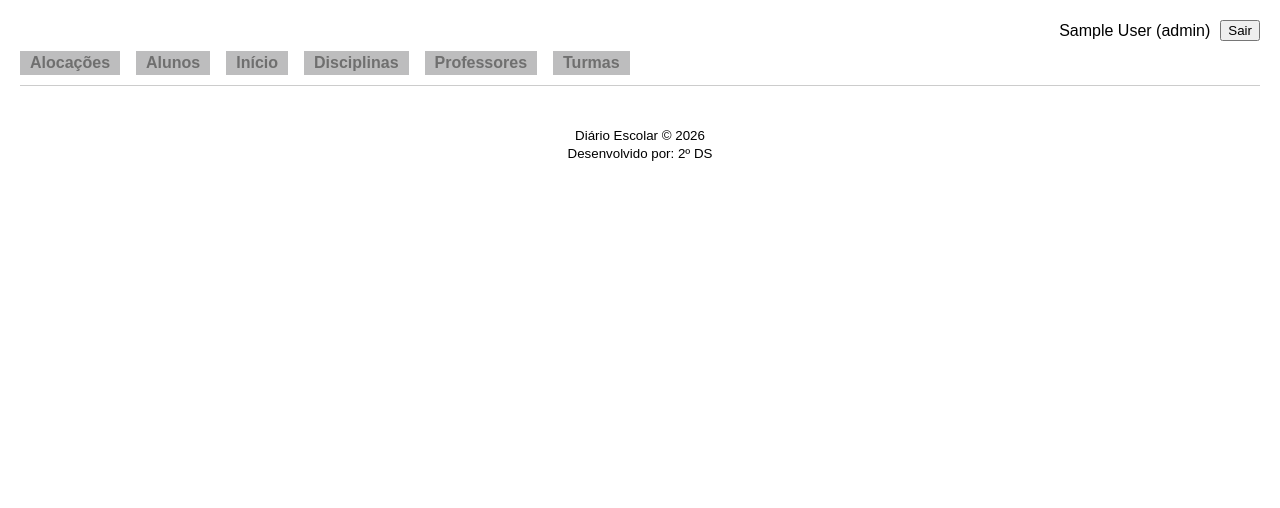
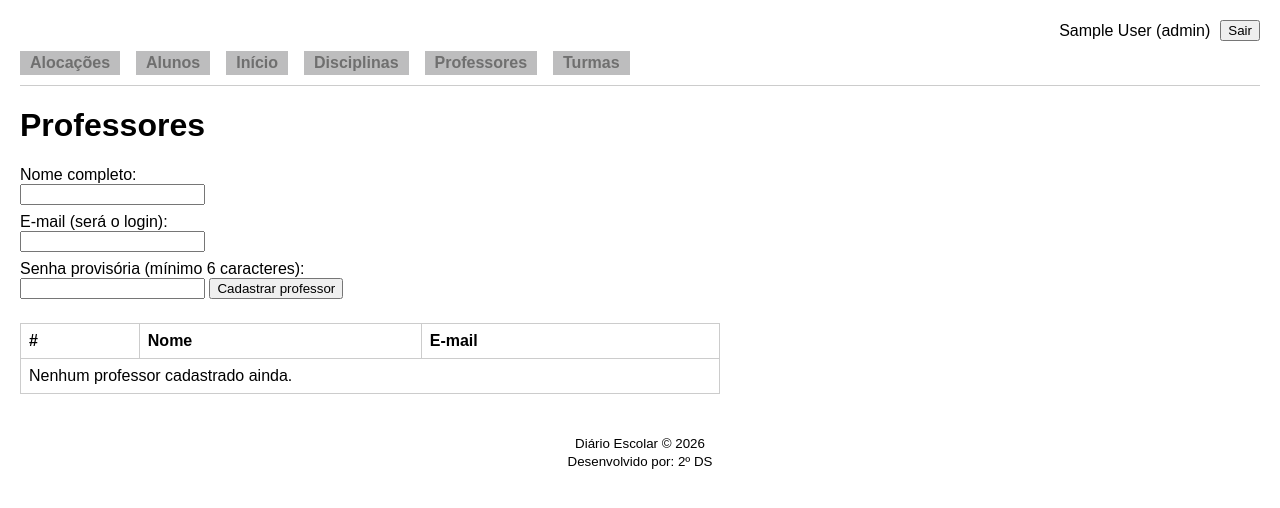
Before and after one commit to ravisantos/diario-escolar-online, a Flask app: page /admin/professores in a window 1280 px wide. Shown: the top 508 px of the page. Run offline with Flask 3, Linux system fonts and the light colour scheme; the visitor is signed in with stand-in values (Sample User, id 1).

Commit message:
Adicionada página de cadastro de professor

```diff
--- a/diario-escolar/routes/admin.py
+++ b/diario-escolar/routes/admin.py
@@ -1,9 +1,15 @@
 from flask import Blueprint, flash, redirect, render_template, request, url_for
 
 from extensions import db
+
+from models.usuario import Usuario
 from models.disciplina import Disciplina
 from models.turma import Turma
+from models.professor import Professor
+
 from routes.decorators import login_obrigatorio
+
+from services.usuarios import criar_professor
 
 admin_bp = Blueprint('admin', __name__)
 
@@ -51,7 +57,26 @@ def alocacoes():
 @admin_bp.route('/professores', methods=['GET', 'POST'])
 @login_obrigatorio('admin')
 def professores():
-    return render_template('admin/professores.html')
+    if request.method == 'POST':
+        nome = request.form.get('nome', '')
+        email = request.form.get('email', '')
+        senha = request.form.get('senha', '')
+
+        try:
+            criar_professor(
+                request.form.get('nome', ''),
+                request.form.get('email', ''),
+                request.form.get('senha', '')
+            )
+        except ValueError as erro:
+            flash(str(erro), 'erro')
+
+        else:
+            flash('Professor cadastrado', 'sucesso')
+            return redirect(url_for('admin.professores'))
+
+    lista = Professor.query.join(Usuario).order_by(Usuario.nome).all()
+    return render_template('admin/professores.html', professores=lista)
 
 # Turmas
 
--- a/diario-escolar/templates/admin/professores.html
+++ b/diario-escolar/templates/admin/professores.html
@@ -1 +1,37 @@
 {% extends 'admin/base_admin.html' %}
+
+{% block titulo %}Professores{% endblock %}
+
+{% block conteudo_admin %}
+  <h1>Professores</h1>
+
+  <form method="post">
+    <label for="nome">Nome completo:</label>
+    <input type="text" id="nome" name="nome" required>
+
+    <label for="email">E-mail (será o login):</label>
+    <input type="email" id="email" name="email" required>
+
+    <label for="senha">Senha provisória (mínimo 6 caracteres):</label>
+    <input type="text" id="senha" name="senha" minlength="6" required>
+
+    <button type="submit">Cadastrar professor</button>
+  </form>
+
+  <table>
+    <thead>
+      <tr><th>#</th><th>Nome</th><th>E-mail</th></tr>
+    </thead>
+    <tbody>
+      {% for professor in professores %}
+        <tr>
+          <td>{{ loop.index }}</td>
+          <td>{{ professor.usuario.nome }}</td>
+          <td>{{ professor.usuario.email }}</td>
+        </tr>
+      {% else %}
+        <tr><td colspan="3">Nenhum professor cadastrado ainda.</td></tr>
+      {% endfor %}
+    </tbody>
+  </table>
+{% endblock %}
--- /dev/null
+++ b/diario-escolar/templates/professor/avaliacao.html
@@ -0,0 +1,3 @@
+{% block conteudo %}
+  <h1>Painel do professor</h1>
+{% endblock %}
--- a/diario-escolar/templates/professor/dashboard.html
+++ b/diario-escolar/templates/professor/dashboard.html
@@ -1,5 +1,5 @@
 {% extends 'base.html' %}
 
 {% block conteudo %}
-  <h1>Painel do admin</h1>
+  <h1>Painel do professor</h1>
 {% endblock %}
--- a/diario-escolar/templates/professor/frequencia.html
+++ b/diario-escolar/templates/professor/frequencia.html
@@ -0,0 +1,3 @@
+{% block conteudo %}
+  <h1>Painel do professor</h1>
+{% endblock %}
--- a/diario-escolar/templates/professor/notas.html
+++ b/diario-escolar/templates/professor/notas.html
@@ -0,0 +1,3 @@
+{% block conteudo %}
+  <h1>Painel do professor</h1>
+{% endblock %}
--- a/diario-escolar/templates/professor/turma.html
+++ b/diario-escolar/templates/professor/turma.html
@@ -0,0 +1,3 @@
+{% block conteudo %}
+  <h1>Painel do professor</h1>
+{% endblock %}
```
Also changed, not shown: diario-escolar/services/usuarios.py (+27 -9 lines).
